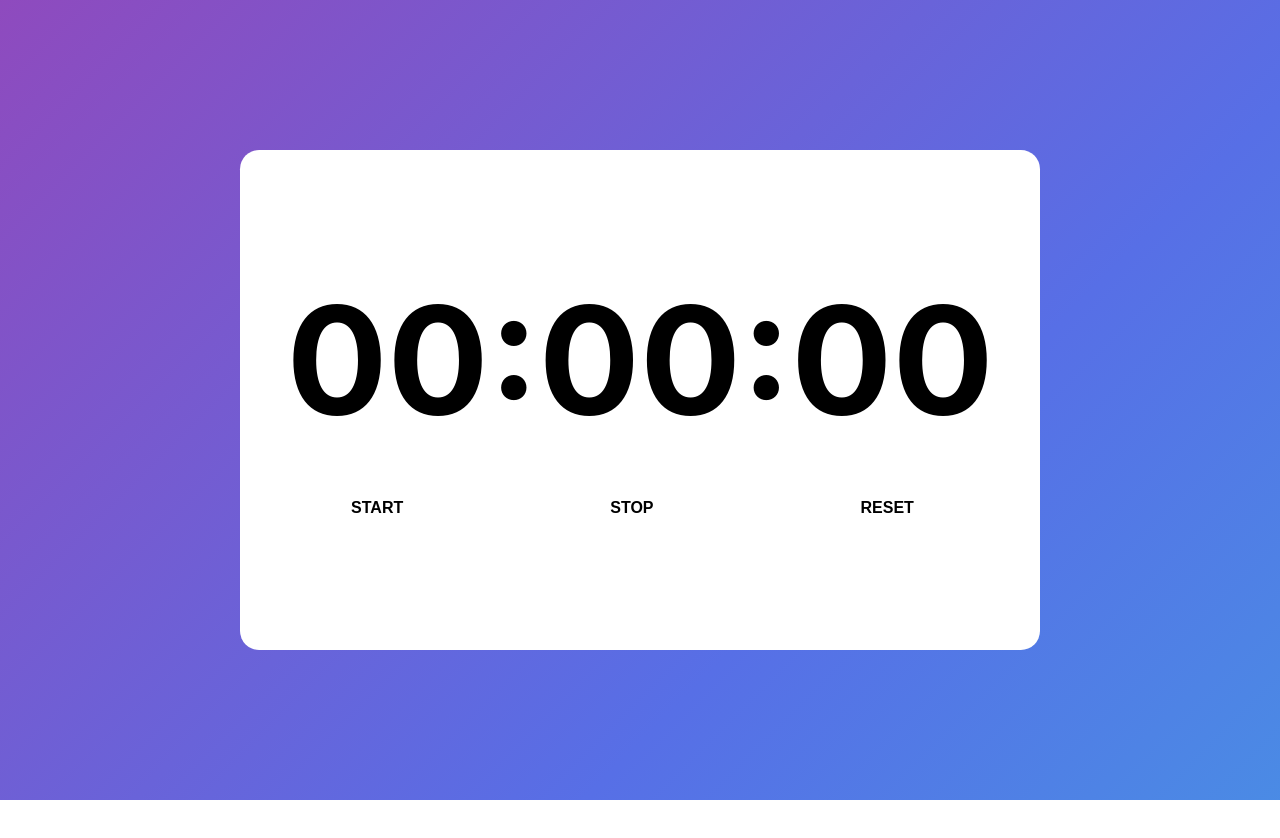
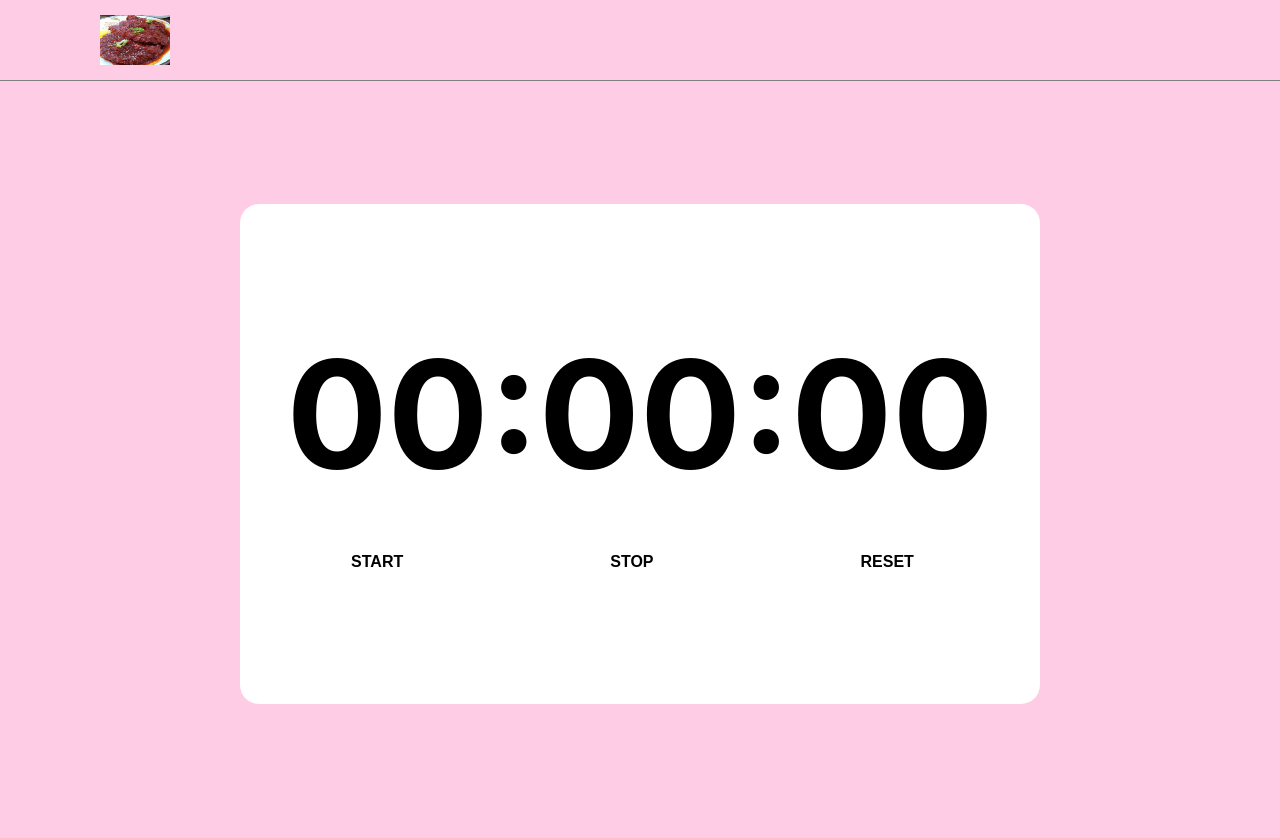
Before and after one commit to OgongSii/OgongSii_FrontEnd_V1, a React (Create React App) app: page /timer in a window 1280 px wide. Shown: the top 838 px of the page. Before the commit the page ends 800 px from the top, so only its background shows below. Built offline with nearby package versions, Linux system fonts and the light colour scheme.

Commit message:
CODE REFACTORING

```diff
--- a/src/App.css
+++ b/src/App.css
@@ -38,15 +38,15 @@
 }
 
 .header{
-  height: 90px;
-  background-color: #61dafb;
+  height: 80px;
+  border-bottom: 1px solid gray;
 }
 
 .position{
   display: flex;
   position: relative;
   left:1000px;
-  top:30px;
+  bottom: 25px;
 }
 
 .line{
--- a/src/App.js
+++ b/src/App.js
@@ -5,17 +5,19 @@ import Login from './pages/Login';
 import Ranking from './pages/Ranking';
 import Error from './pages/Error';
 import Home from './Home';
-import Users from './pages/Users';
+import Layout from './Layout';
 import SignUp from './pages/SignUp';
 function App() {
   return (
     <div>
       <Routes>
-        <Route path='/' element={<Home/>}/>
-        <Route path='/timer' element={<Timer />}/>
-        <Route path='/login' element={<Login />}/>
-        <Route path='/SignUp' element={<SignUp />}/>
-        <Route path='/rank' element={<Ranking />}/>
+        <Route path='/' element={<Layout/>}>
+          <Route index props element={<Home/>}/>
+          <Route path='/timer' element={<Timer />}/>
+          <Route path='/login' element={<Login />}/>
+          <Route path='/SignUp' element={<SignUp />}/>
+          <Route path='/rank' element={<Ranking />}/>
+        </Route>
         <Route path='*' element={<Error/>}/>
       </Routes>
     </div>
--- a/src/Home.js
+++ b/src/Home.js
@@ -8,7 +8,6 @@ const Li=styled.li`
 `;
 export default function Home(){
     return(
-    <div className="header">
         <div className="position">
             <Li>
                 <Link to='./timer' className="line">타이머</Link>
@@ -23,6 +22,5 @@ export default function Home(){
                 <Link to='./SignUp' className="line">회원가입</Link>
             </Li>
         </div>
-    </div>
     );
 }
--- /dev/null
+++ b/src/Layout.js
@@ -0,0 +1,21 @@
+import { Outlet,Link } from "react-router-dom";
+import styled from "styled-components";
+import styledComponents from "styled-components";
+import './App.css';
+const Img=styled.img`
+    width:70px;
+    height:50px;
+    position: relative;
+    top:15px;
+    left:100px;
+`;
+export default function Layout(){
+    return(
+        <div>
+            <div className="header">
+               <Link to={'./'}><Img src='dijindaPark.png'/></Link>
+               <main><Outlet/></main>
+            </div>
+        </div>
+    );
+}
--- a/src/pages/Login.jsx
+++ b/src/pages/Login.jsx
@@ -118,7 +118,24 @@ export default function Login() {
 
   const onClick=useCallback(e=>{
     if(input1&&input2){
-
+      if (input1 && input2) {
+          let data = {
+            username: input1,
+            password: input2,
+          };
+          axios
+            .get("http://10.80.162.174:8080/login", JSON.stringify(data),{
+              headers: {
+                "Content-Type": `application/json`,
+              },
+            })
+            .then(function (response) {
+              console.log(response);
+            })
+            .catch(function (error) {
+              console.log(error);
+            });
+      } else alert("제대로 입력해주세요!");
       SetInput1('');
       SetInput2('');
     }
--- a/src/pages/Ranking.jsx
+++ b/src/pages/Ranking.jsx
@@ -9,17 +9,41 @@ const Bg = styled.div`
   align-items: center;
   justify-content: center;
   background-repeat: no-repeat;
-  background-size: 300% 300%;
-  background-color: springgreen;
 `;
 
 const Form = styled.form``;
 export default function Ranking() {
   const [overtime, SetOverTime] = useState(true);
   const [cnt,SetCnt]=useState(0);
+  const [hour,SetHour]=useState('');
+  const [minute,SetMinute]=useState('');
 
+  const onChange1=useCallback(e=>{
+    SetHour(e.target.value);
+  },[hour]);
+  const onChange2=useCallback(e=>{
+    SetMinute(e.target.value);
+  },[minute]);
 
   const onClick = useCallback((e) => {
+      if(hour&&minute){
+        let data = {
+          hour: hour,
+          minute: minute,
+        };
+        axios
+          .post("http://10.80.162.174:8080/api/record/record", JSON.stringify(data), {
+            headers: {
+              "Content-Type": `application/json`,
+            },
+          })
+          .then(function (response) {
+            console.log(response);
+          })
+          .catch(function (error) {
+            console.log(error);
+          });
+      }
       SetCnt(1);
       if(cnt===1) {
         alert('한 번 밖에 등록할 수 없다.');
@@ -33,11 +57,12 @@ export default function Ranking() {
     },[overtime,cnt]);
   return (
     <div>
+      <style>{'body { background-color: springgreen; }'}</style>
       <Bg>
         <Form>
           {/*action="/record" method="post"*/}
-          <input type="number" max="12" min="0" placeholder="시" name="h" />
-          <input type="number" min="0" max="59" placeholder="분" name="m" step="10"/>
+          <input type="number" value={hour} max="12" min="0" placeholder="시" name="h" onChange={onChange1} />
+          <input type="number" value={minute} min="0" max="59" placeholder="분" name="m" step="10" onChange={onChange2}/>
           <br />
           <button type="submit" onClick={onClick}>제출</button>
         </Form>
--- a/src/pages/SignUp.jsx
+++ b/src/pages/SignUp.jsx
@@ -141,7 +141,7 @@ export default function SignUp() {
             password: input2,
           };
           axios
-            .post("http://10.80.162.114:8080/SignUp", JSON.stringify(data), {
+            .post("http://10.80.162.174:8080/api/user/SignUp", JSON.stringify(data), {
               headers: {
                 "Content-Type": `application/json`,
               },
--- a/src/pages/Timer.css
+++ b/src/pages/Timer.css
@@ -24,10 +24,10 @@ button {
   color: transparent;
   background: linear-gradient(
     -45deg,
-    rgba(59, 173, 227, 1) 0%,
-    rgba(87, 111, 230, 1) 25%,
-    rgba(152, 68, 183, 1) 51%,
-    rgba(255, 53, 127, 1) 100%
+    #FF99CC 0%,
+    #FF99CC 25%,
+    #FF99CC 51%,
+    #FF99CC 100%
   );
   -webkit-background-clip: text;
   -webkit-text-fill-color: transparent;
--- a/src/pages/Timer.jsx
+++ b/src/pages/Timer.jsx
@@ -3,27 +3,10 @@ import React, { useCallback, useEffect, useRef, useState } from 'react';
 import './Timer.css';
 
 const BackGround=styled.div`
-    width: 100%;
-    height: 100vh;
     display: flex;
     align-items: center;
     justify-content: center;
     background-repeat:no-repeat;
-    background-size: 300% 300%;
-    background-image: linear-gradient(
-        -45deg,
-        rgba(59,173,227,1) 0%,
-        rgba(87,111,230,1) 25%,
-        rgba(152,68,183,1) 51%,
-        rgba(255,53,127,1) 100%
-    );
-    animation: AnimateBG 20s ease infinite;
-
-    @keyframes AnimateBG {
-        0%{background-position:0% 50%}
-        50%{background-position:100% 50%}
-        100%{background-position:0% 50%}
-    }
 `;
 
 const WhiteBar=styled.div`
@@ -32,7 +15,7 @@ const WhiteBar=styled.div`
     width:800px;
     background-color:white;
     border-radius:1.2rem;
-    margin:50px auto;
+    margin:150px auto;
     text-align:center;
 `;
 
@@ -94,6 +77,7 @@ export default function Timer(){
 
     return(
         <div>
+        <style>{'body { background-color: #FFCCE5; }'}</style>
         <BackGround>
             <WhiteBar>
                 <TextSet>
```
